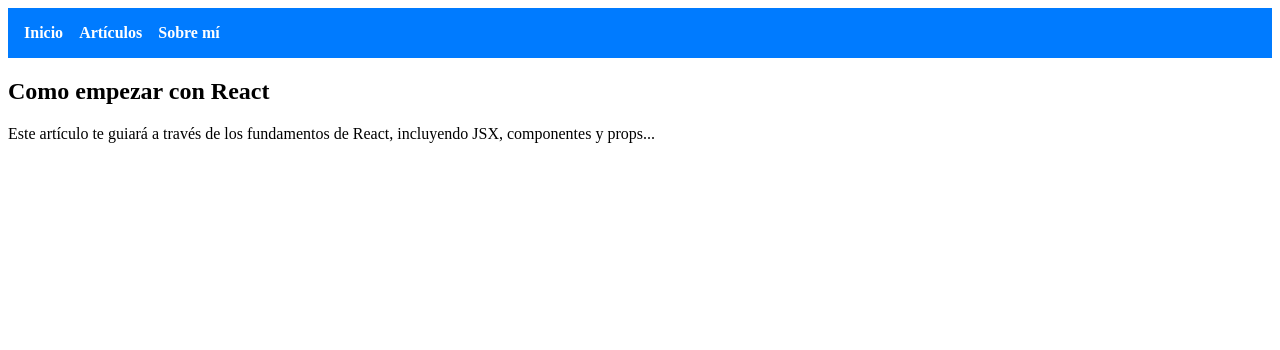
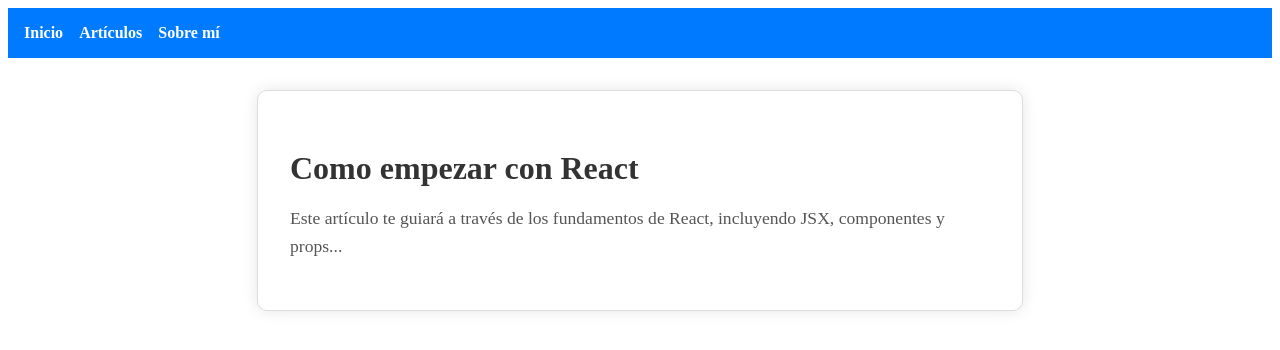
Before and after one commit to cobomaster/Blog, a React (Vite) app: page /posts/1 in a window 1280 px wide. Shown: the top 350 px of the page. Built offline with nearby package versions, Linux system fonts and the light colour scheme.

Commit message:
Historia 8: Ver post en detalle

```diff
--- a/src/pages/PostDetail.css
+++ b/src/pages/PostDetail.css
@@ -14,3 +14,25 @@
   line-height: 1.6;
   color: #333;
 }
+
+.post-detail-card {
+  background-color: #fff;
+  border: 1px solid #ddd;
+  border-radius: 10px;
+  padding: 2rem;
+  margin: 2rem auto;
+  max-width: 700px;
+  box-shadow: 0 0 15px rgba(0, 0, 0, 0.1);
+}
+
+.post-detail-title {
+  font-size: 2rem;
+  margin-bottom: 1rem;
+  color: #333;
+}
+
+.post-detail-content {
+  font-size: 1.1rem;
+  line-height: 1.6;
+  color: #555;
+}
--- a/src/pages/PostDetail.jsx
+++ b/src/pages/PostDetail.jsx
@@ -1,19 +1,20 @@
+import React from 'react';
 import { useParams } from 'react-router-dom';
-import posts from "../data/posts";
+import postsData from "../data/posts";
 import "./PostDetail.css";
 
 export default function PostDetail() {
     const { id }  = useParams();
-    const post = posts.find((p) => p.id === parseInt(id));
+    const post = postsData.find((p) => p.id === parseInt(id));
 
     if(!post) {
         return <h2>Articulo no encontrado</h2>;
     }
 
     return(
-        <div>
-            <h2> {post.title} </h2>
-            <p> {post.content} </p>
+        <div className='post-detail-card'>
+            <h2 className='post-detail-title'> {post.title} </h2>
+            <p className='post-detail-content'> {post.content} </p>
         </div>
     );
 }
```
Also changed, not shown: 1 other file (tests, documents, lock files or other folders).
